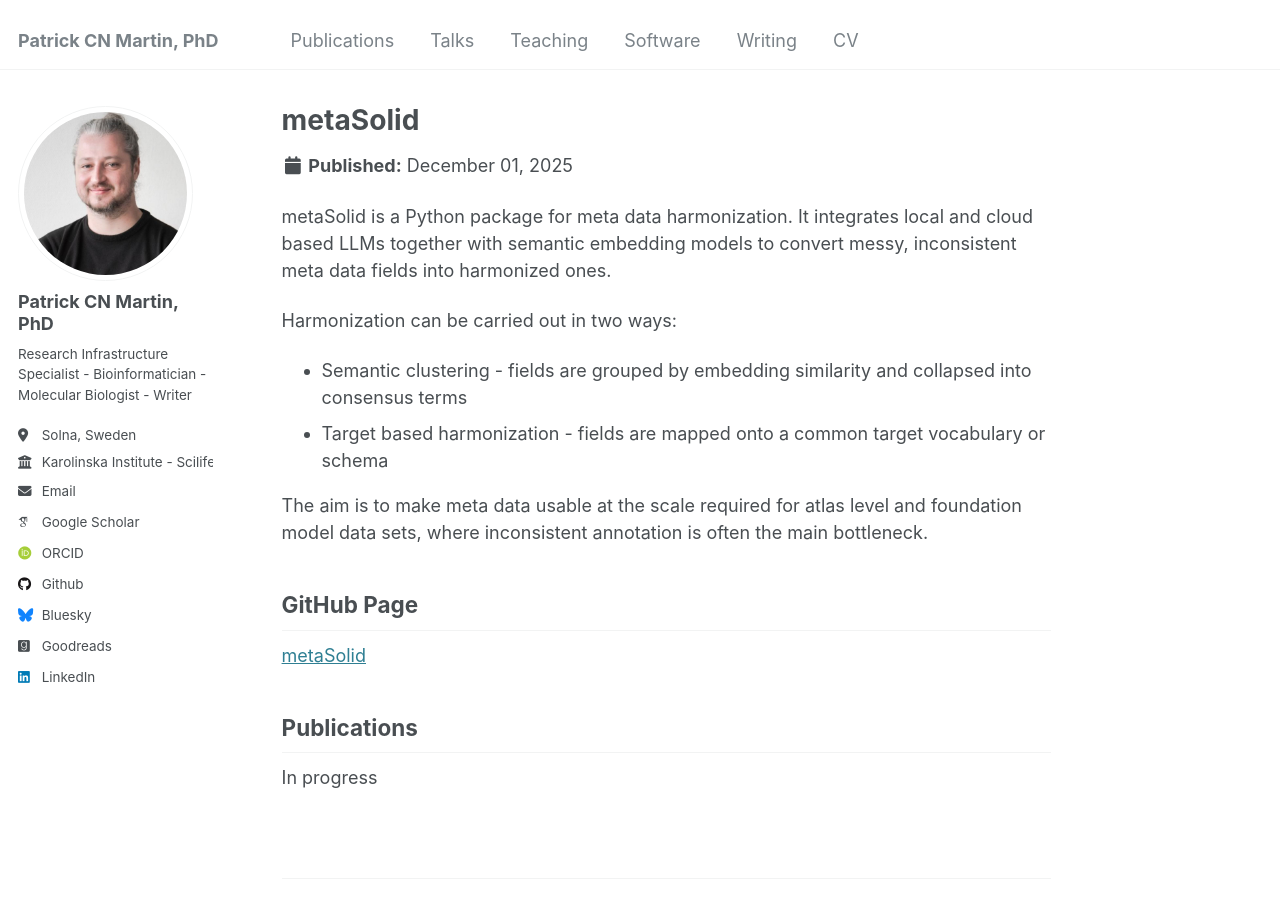
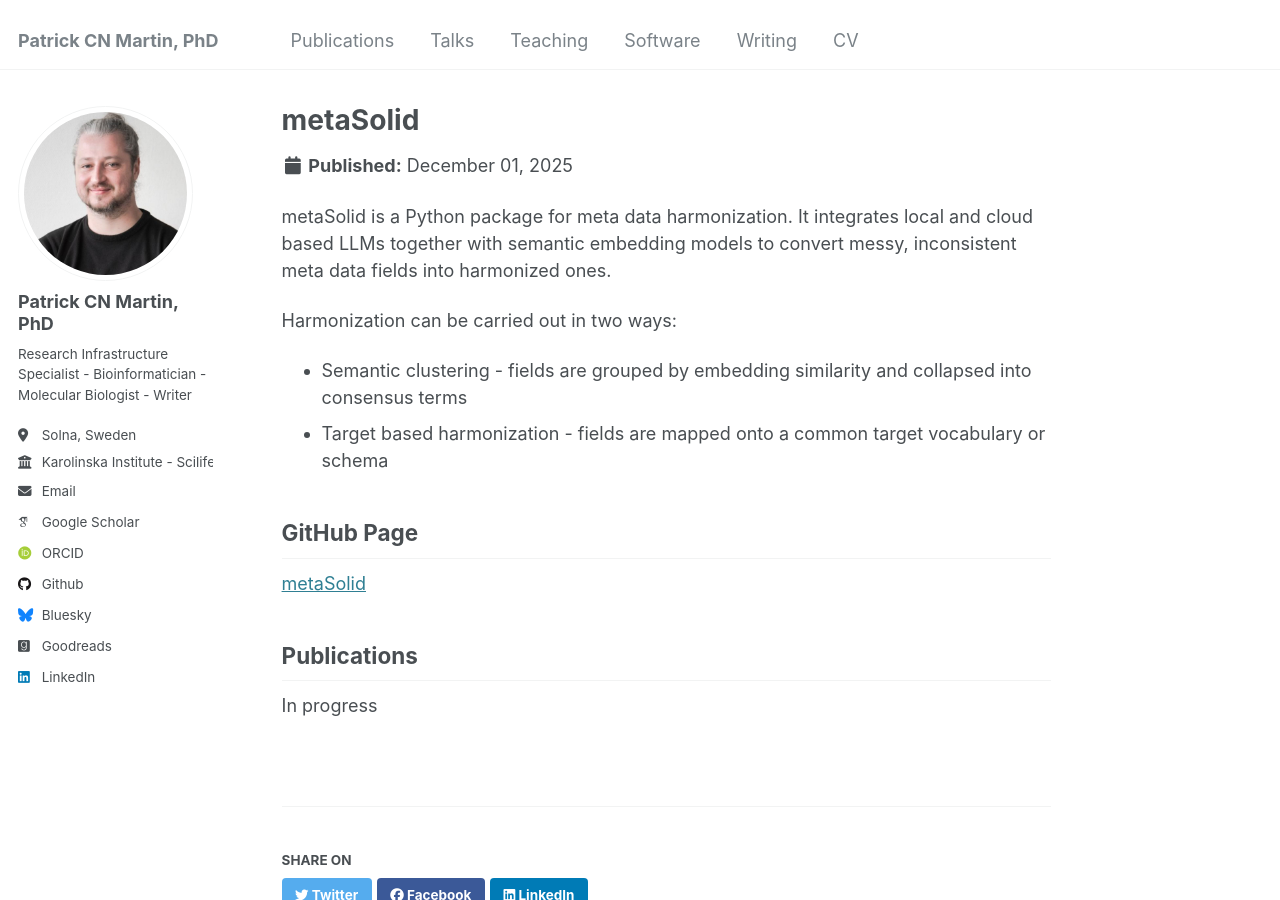
Before and after one commit to patrickCNMartin/patrickCNMartin.github.io, a Jekyll site: the page built from _software/metaSolid.md, in a window 1280 px wide and 900 px high. Built offline with Jekyll 4.4.1, drawn with Linux system fonts in a browser that asks for light colours; some web fonts are replaced.

Commit message:
update the metasolid page since it was inaccurate

```diff
--- a/_software/metaSolid.md
+++ b/_software/metaSolid.md
@@ -12,7 +12,6 @@ Harmonization can be carried out in two ways:
 * Semantic clustering - fields are grouped by embedding similarity and collapsed into consensus terms
 * Target based harmonization - fields are mapped onto a common target vocabulary or schema
 
-The aim is to make meta data usable at the scale required for atlas level and foundation model data sets, where inconsistent annotation is often the main bottleneck.
 
 ## GitHub Page
 
```
